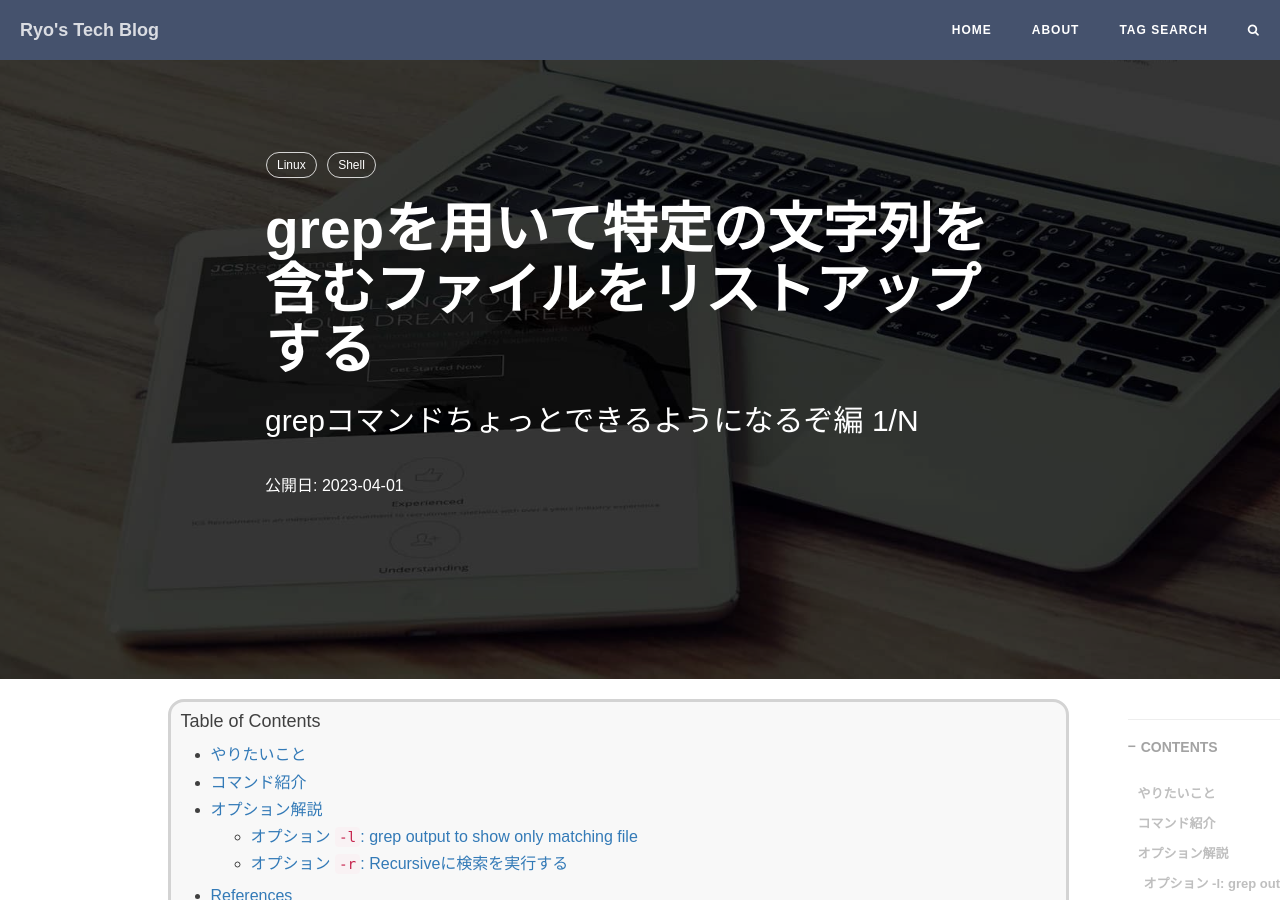
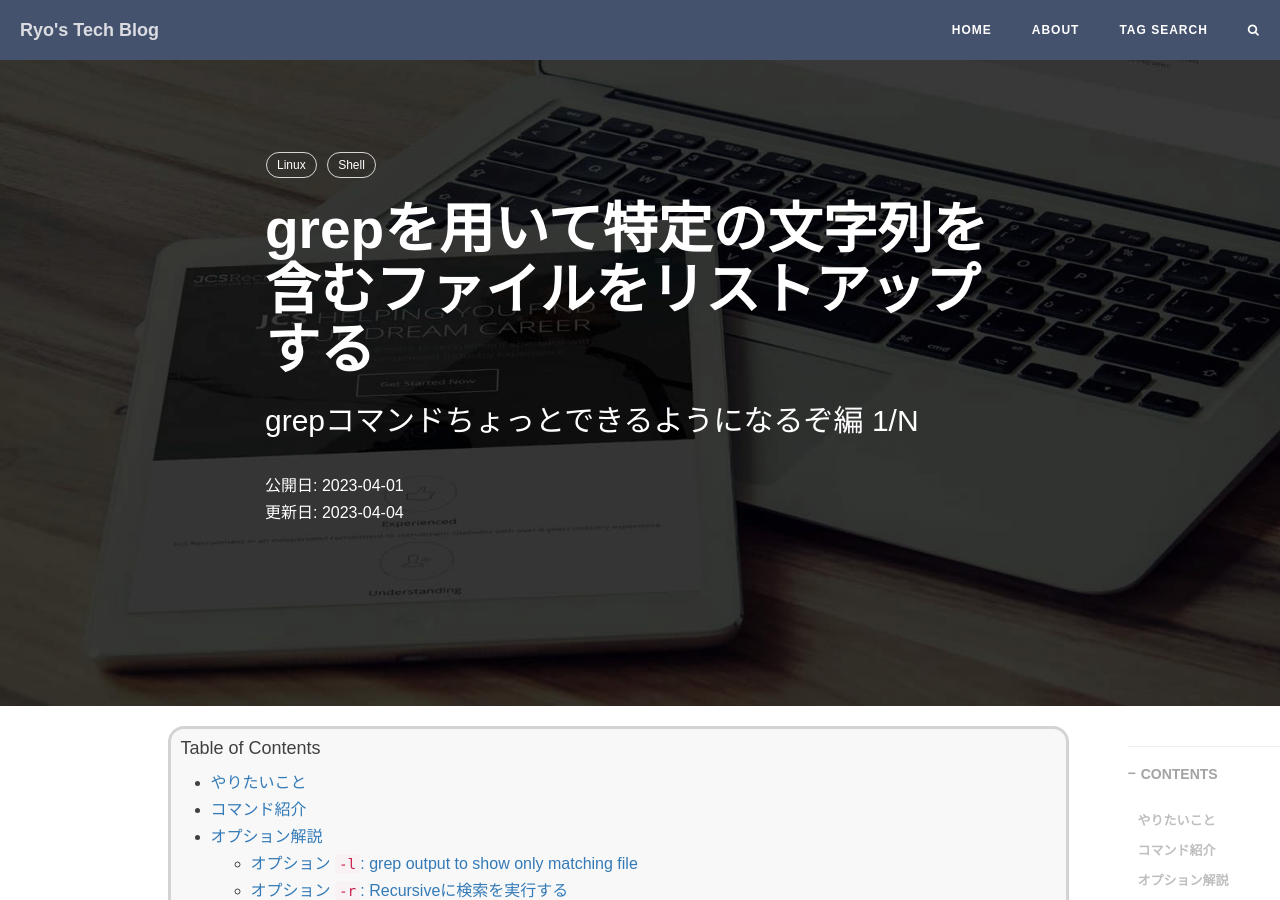
Before and after one commit to RyoNakagami/RyoNakagami.github.io, a Jekyll site: the page built from _posts/2023-04-01-grep-files-with-search-words.md, in a window 1280 px wide and 900 px high. Built offline with Jekyll 4.4.1, drawn with Linux system fonts in a browser that asks for light colours; comment, search, counter and statistics services are not loaded.

Commit message:
FIX remote

```diff
--- a/Gemfile
+++ b/Gemfile
@@ -1,6 +1,6 @@
 source 'https://rubygems.org'
 gem 'jekyll-paginate'
 gem 'jekyll-sitemap'
-
+gem 'jekyll-archives'
 gem "jekyll", "~> 4.0"
 gem "rake"
--- a/_config.yml
+++ b/_config.yml
@@ -36,8 +36,8 @@ anchorjs: true                          # if you want to customize anchor. check
 # from PR#40, to support local preview for Jekyll 3.0
 # make sure you have this gem installed
 # `$ gem install jekyll-paginate`
-plugins: [jekyll-paginate, jekyll-sitemap] #github pagesでsitemap.xmlが自動的に生成される
-
+#github pagesでsitemap.xmlが自動的に生成される 20230316
+plugins: [jekyll-paginate, jekyll-sitemap, jekyll-archives]
 
 
 # Markdown settings
--- a/_layouts/page.html
+++ b/_layouts/page.html
@@ -19,6 +19,8 @@ layout: default
                 col-lg-8 col-lg-offset-2
                 col-md-10 col-md-offset-1
                 sidebar-container">
+
+                {% include monthly_archive.html %}
 
                 <!-- Featured Tags -->
                 {% include featured-tags.html %}
@@ -51,6 +53,9 @@ layout: default
                 <h5>LATEST COMMIT</a></h5>
                 <a href='https://github.com/RyoNakagami/RyoNakagami.github.io'><img src='https://img.shields.io/github/last-commit/RyoNakagami/RyoNakagami.github.io.svg' alt=''/>
                 <br>
+
+                <!-- Archive 20230316-->
+                {% include monthly_archive.html %}
 
                 <!-- Featured Tags -->
                 {% include featured-tags.html %}
--- a/_posts/2023-04-01-grep-files-with-search-words.md
+++ b/_posts/2023-04-01-grep-files-with-search-words.md
@@ -7,7 +7,7 @@ header-img: "img/post-bg-rwd.jpg"
 header-mask: 0.4
 catelog: true
 mathjax: true
-purpose:
+revise_date: 2023-04-04
 tags:
 
 - Linux
```
Also changed, not shown: _posts/2020-10-12-floating-point-format.md (+1 -0 lines), Gemfile.lock.
